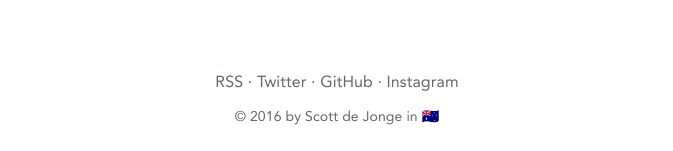
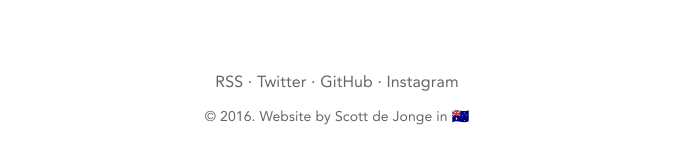
Before and after one commit to scottdejonge/scottdejonge.github.io, a Jekyll site: the page built from index.html, in a window 1280 px wide and 900 px high, scrolled down 1727 px. Shown: the part 746-897 px from the top of the window, without its empty margins (303-976 px from the left). Built offline with Jekyll 4.4.1, drawn with Linux system fonts in a browser that asks for light colours.

Commit message:
Footer copyright copy and styles

```diff
--- a/_includes/footer.html
+++ b/_includes/footer.html
@@ -9,6 +9,6 @@
 			&middot;
 			<a href="https://instagram.com/scottdejonge/">Instagram</a>
 		</nav>
-		<p class="footer-copyright">&copy; 2016 by Scott de Jonge in 🇦🇺</p>
+		<p class="footer-copyright">&copy; 2016. Website by Scott de Jonge in 🇦🇺</p>
 	</div>
 </footer>
--- a/src/styles/template/footer.less
+++ b/src/styles/template/footer.less
@@ -18,7 +18,6 @@
 
 .footer-copyright {
 	margin: 0;
-
-	.font-size(@font-size-small);
+	.font-size(@font-size-xsmall);
 	line-height: 1;
 }
```
